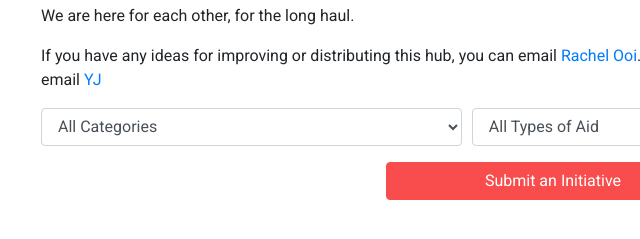
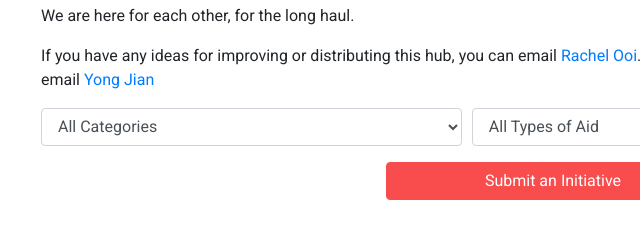
Before and after one commit to kyuyjay/AidHub, a website: page static/index.html in a window 1280 px wide. Shown: the part 509-748 px from the top of the page, 87-727 px from the left. Drawn offline with Linux system fonts and the light colour scheme.

Commit message:
Changed contact name

```diff
--- a/static/index.html
+++ b/static/index.html
@@ -33,7 +33,7 @@
                         </ol>
                         <p>We are here for each other, for the long haul.</p>
 
-                        <p>If you have any ideas for improving or distributing this hub, you can email <a href="mailto:rachelooi.sh@gmail.com">Rachel Ooi</a>. For technical related queries or improvements, you can email <a href="mailto:qyongjian@gmail.com">YJ</a></p>
+                        <p>If you have any ideas for improving or distributing this hub, you can email <a href="mailto:rachelooi.sh@gmail.com">Rachel Ooi</a>. For technical related queries or improvements, you can email <a href="mailto:qyongjian@gmail.com">Yong Jian</a></p>
                     </div>
                 </div>
                 <form>
```
